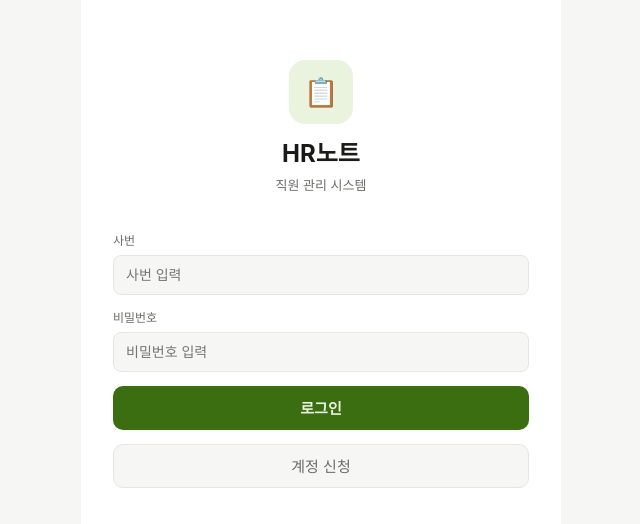
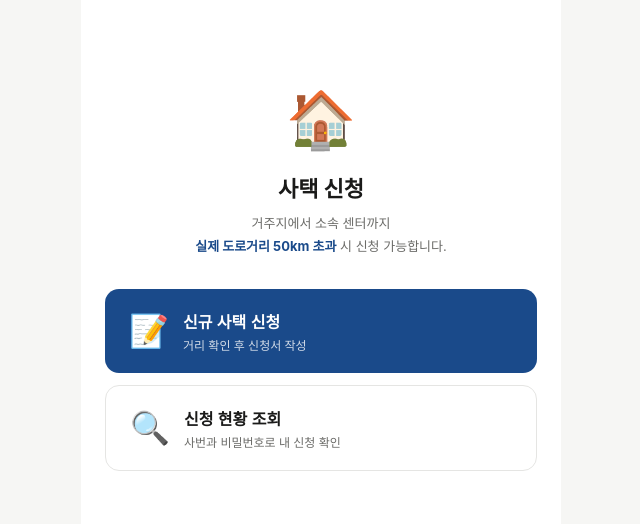
Before and after one commit to shinsak12-sketch/hr-note, a React (Vite) app in the folder frontend/: page /dbsonsa in a window 1280 px wide. Before the commit this address led to /login. Shown: the part 126-650 px from the top of the page, without its empty margins (319-959 px from the left). Built offline with nearby package versions, Linux system fonts and the light colour scheme; no server answers.

Commit message:
fix: 사택신청 URL housing-apply → dbsonsa 변경

```diff
--- a/frontend/src/App.jsx
+++ b/frontend/src/App.jsx
@@ -49,9 +49,9 @@ export default function App() {
       <Route path="/request" element={<AccountRequest />} />
 
       {/* 사택신청 (로그인 불필요) */}
-      <Route path="/housing-apply" element={<HousingLanding />} />
-      <Route path="/housing-apply/new" element={<HousingApply />} />
-      <Route path="/housing-apply/status" element={<HousingStatus />} />
+      <Route path="/dbsonsa" element={<HousingLanding />} />
+      <Route path="/dbsonsa/new" element={<HousingApply />} />
+      <Route path="/dbsonsa/status" element={<HousingStatus />} />
 
       <Route path="/" element={<PrivateRoute><AppHome /></PrivateRoute>} />
 
--- a/frontend/src/pages/HousingApply.jsx
+++ b/frontend/src/pages/HousingApply.jsx
@@ -120,7 +120,7 @@ export default function HousingApply() {
         <div style={{ fontSize: 14, color: 'var(--text2)', lineHeight: 1.7, marginBottom: 32 }}>
           사택 신청이 접수되었습니다.<br/>검토 후 담당자가 연락드립니다.
         </div>
-        <button onClick={() => nav('/housing-apply')} className="btn-primary"
+        <button onClick={() => nav('/dbsonsa')} className="btn-primary"
           style={{ background: '#1A4A8A' }}>
           홈으로 돌아가기
         </button>
@@ -131,7 +131,7 @@ export default function HousingApply() {
   return (
     <div className="app-container">
       <div className="header">
-        <button className="header-back" onClick={() => nav('/housing-apply')}>
+        <button className="header-back" onClick={() => nav('/dbsonsa')}>
           <svg viewBox="0 0 24 24" fill="none" stroke="currentColor" strokeWidth="2"><path d="m15 18-6-6 6-6"/></svg>
           뒤로
         </button>
--- a/frontend/src/pages/HousingLanding.jsx
+++ b/frontend/src/pages/HousingLanding.jsx
@@ -17,7 +17,7 @@ export default function HousingLanding() {
         </div>
 
         <div style={{ width: '100%', display: 'flex', flexDirection: 'column', gap: 12 }}>
-          <button onClick={() => nav('/housing-apply/new')} style={{
+          <button onClick={() => nav('/dbsonsa/new')} style={{
             width: '100%', padding: '20px 24px', borderRadius: 14,
             background: '#1A4A8A', color: '#fff',
             border: 'none', cursor: 'pointer', textAlign: 'left',
@@ -30,7 +30,7 @@ export default function HousingLanding() {
             </div>
           </button>
 
-          <button onClick={() => nav('/housing-apply/status')} style={{
+          <button onClick={() => nav('/dbsonsa/status')} style={{
             width: '100%', padding: '20px 24px', borderRadius: 14,
             background: 'var(--bg)', color: 'var(--text)',
             border: '0.5px solid var(--border)', cursor: 'pointer', textAlign: 'left',
--- a/frontend/src/pages/HousingStatus.jsx
+++ b/frontend/src/pages/HousingStatus.jsx
@@ -65,7 +65,7 @@ export default function HousingStatus() {
   return (
     <div className="app-container">
       <div className="header">
-        <button className="header-back" onClick={() => nav('/housing-apply')}>
+        <button className="header-back" onClick={() => nav('/dbsonsa')}>
           <svg viewBox="0 0 24 24" fill="none" stroke="currentColor" strokeWidth="2"><path d="m15 18-6-6 6-6"/></svg>
           뒤로
         </button>
```
